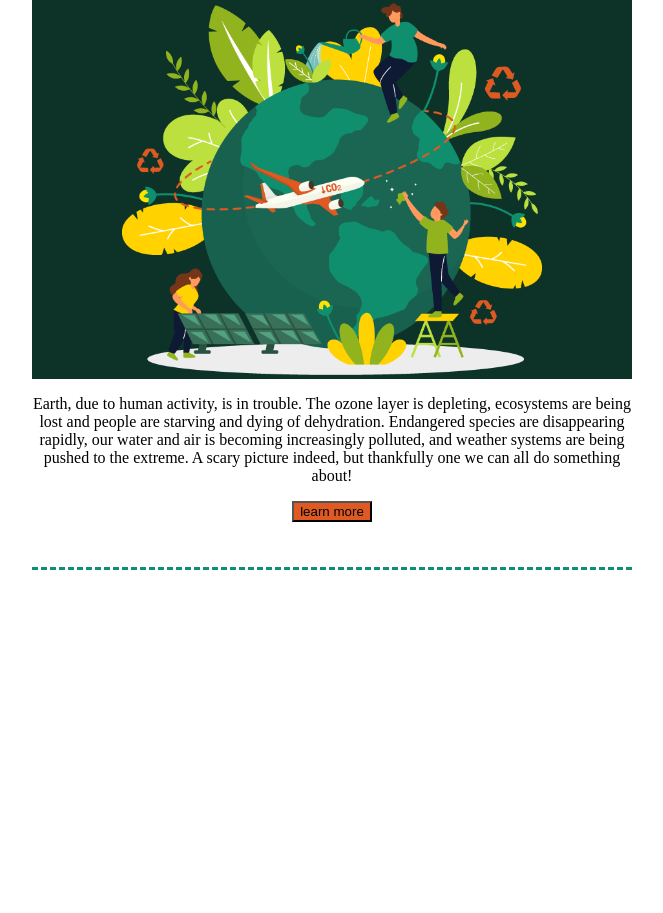
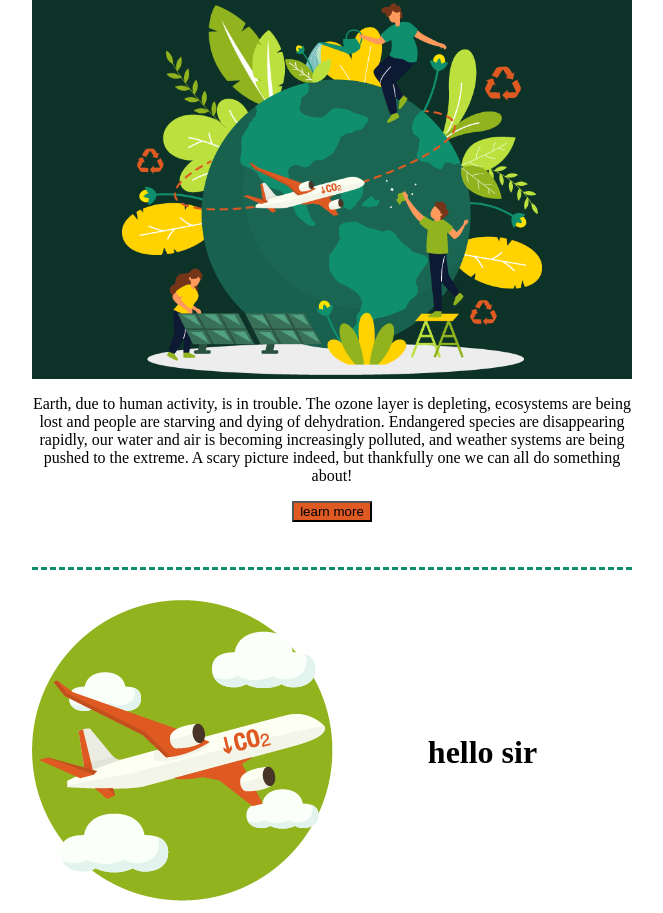
Before and after one commit to akashmollick/Demo-email, a plain HTML site: page index.html in a window 1280 px wide. Shown: the part 206-1119 px from the top of the page, without its empty margins (308-971 px from the left). Before the commit the page ends 822 px from the top, so only its background shows below. Drawn offline with Linux system fonts and the light colour scheme.

Commit message:
pic section added

```diff
--- a/index.html
+++ b/index.html
@@ -140,7 +140,15 @@
                   </table>
                 </tr>
                 <tr>
-                  <table>
+                  <table cellpadding="0"
+                  cellspacing="0"
+                  style="
+                    max-width: 600px;
+                    text-align: center;
+                    border: 0;
+                    width: 600px;
+                    margin: 0 auto;
+                  " >
                     <tbody>
                       <tr>
                         <td style="height: 15px;">
@@ -148,11 +156,35 @@
                         </td>
                       </tr>
                       <tr>
+                        <table cellpadding="0"
+                        cellspacing="0"
+                        style="
+                          max-width: 600px;
+                          text-align: center;
+                          border: 0;
+                          width: 600px;
+                          margin: 0 auto;
+                        ">
+                        <tbody>
+                          <tr>
+                            <td style="width: 300px;">
+                              <img src="./image/3726694-10.png" alt="">
 
+                            </td>
+                            <td style="width: 300px;">
+                              <h1>hello sir</h1>
+
+                            </td>
+                          </tr>
+                        </tbody>
+
+                        </table>
                       </tr>
+
                     </tbody>
                   </table>
                 </tr>
+
               </tbody>
             </table>
           </td>
```
